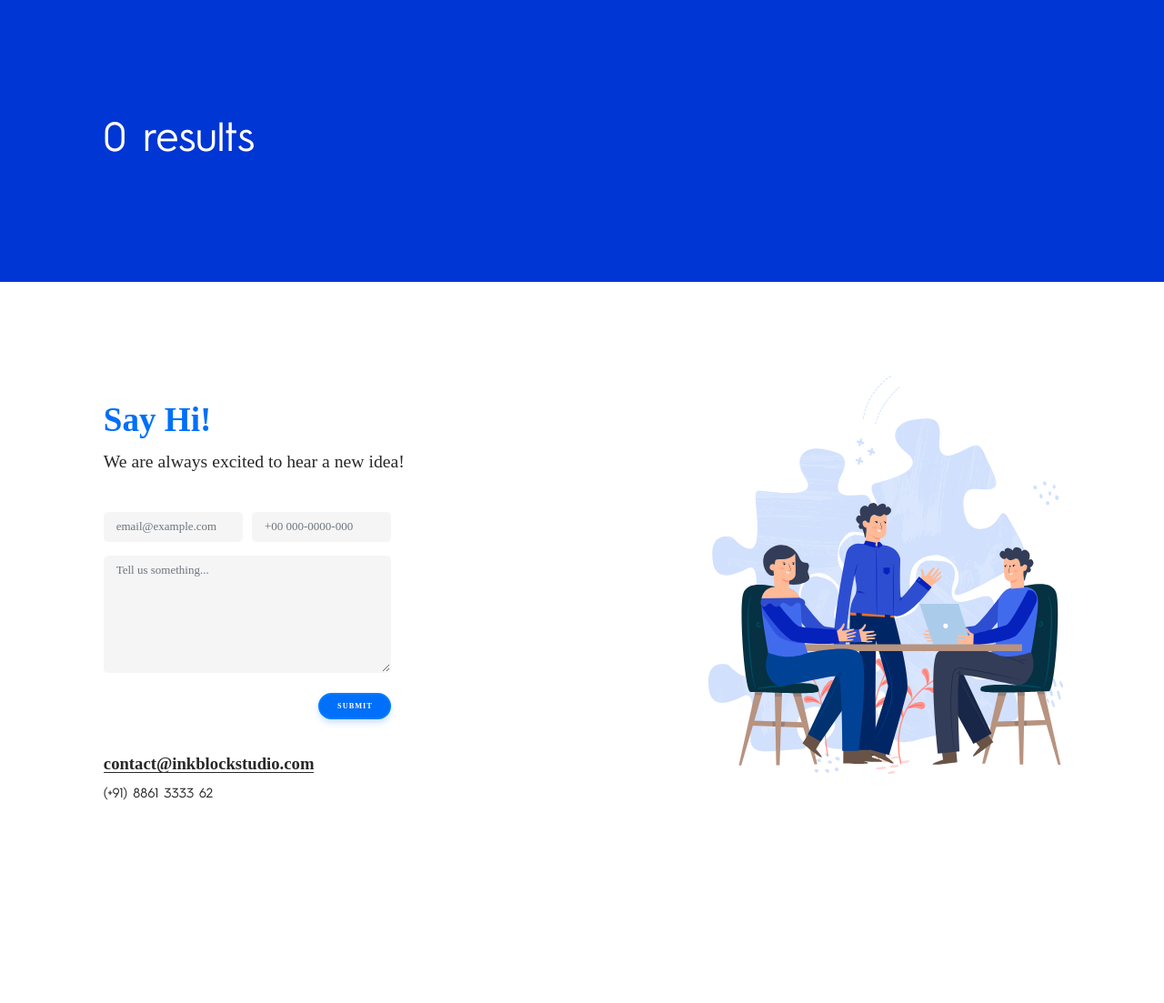
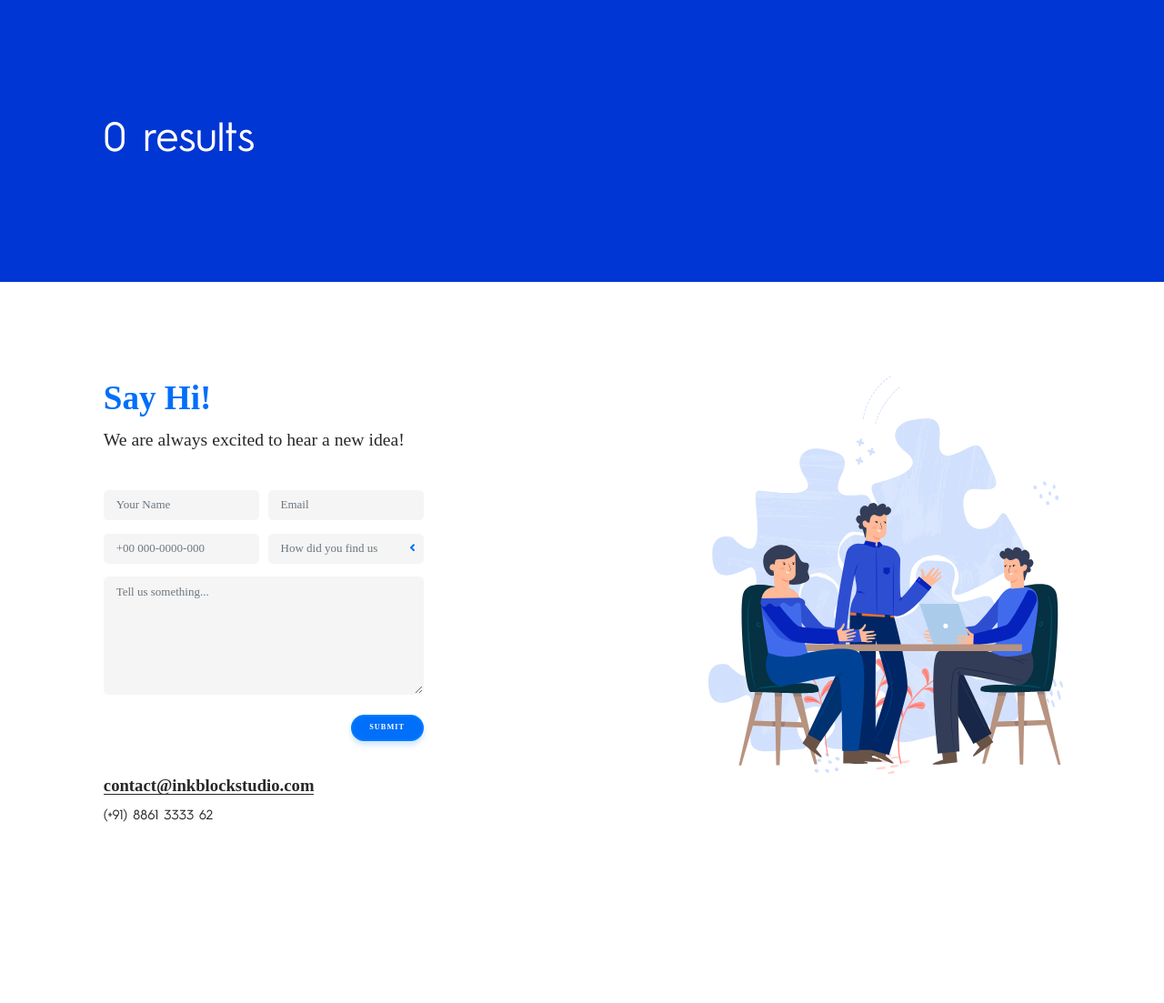
Before and after one commit to vishalsaini17/inkblock, a PHP site: page / in a window 1280 px wide. Shown: the part 1587-2690 px from the top of the page at 91% size. Run offline with PHP 8.4, Linux system fonts and the light colour scheme; data that the repository does not hold is empty; some libraries are stand-ins or nearby versions; some web fonts are replaced.

Commit message:
get pull

```diff
--- a/assets/css/style.css
+++ b/assets/css/style.css
@@ -890,7 +890,10 @@ a.nav-link:hover::before {
 }
 
 .contact-form .form-control:focus {
-    box-shadow: 0 0 0 0.2rem rgba(191, 191, 191, 0.25);
+    border: 1px solid #006FF9;
+    /* box-shadow: 0 0 0 0.2rem rgba(191, 191, 191, 0.25); */
+    box-shadow: none;
+    background-color: #ffffff;
 }
 
 .contact-form .form-group>textarea {
@@ -925,6 +928,72 @@ a.nav-link:hover::before {
 
 .contact-form-btn p {
     font-size: 1.15vw;
+}
+
+/* .form-menu{
+    padding-right: 25px !important;
+    background-image: url('../img/angle-left-solid.svg');
+    background-repeat: no-repeat;
+    background-position: center right calc(.375em + .1875rem);
+    background-size: calc(.75em + .375rem) calc(.75em + .375rem);
+} */
+.form-menu{
+    position: relative;
+    align-items: center;
+}
+
+.form-menu i{
+    position: absolute;
+    right: 0.7vw;
+    color: rgba(0, 111, 249, 1);
+    font-size: 1vw;
+    transition: all 0.1s ease-in;
+    -webkit-transition: all 0.1s ease-in;
+    -moz-transition: all 0.1s ease-in;
+    -ms-transition: all 0.1s ease-in;
+    -o-transition: all 0.1s ease-in;
+}
+
+.form-menu-list{
+    border: none;
+    padding: 0px;
+    box-shadow: 0px 4px 10px #00000029;
+    background-color: #ffffff;
+    position: absolute;
+    left: 5px !important;
+    right: 5px !important;
+    z-index: 1;
+    min-width: auto;
+
+}
+
+.contact-form .form-control:focus .form-menu-list{
+    display: block;
+}
+
+.form-menu-list option{
+    list-style-type: none;
+    display: block;
+}
+
+.form-menu-list a{
+    color: #1F2024;
+    text-decoration: none;
+    font-size: 0.79vw;
+    display: block;
+    padding: 0.4vw 0.5vw;
+}
+
+.form-menu-list a:hover{
+    background-color: rgba(0, 111, 249, 0.2);
+}
+
+.form-group[aria-expanded="true"] .form-menu>i{
+    transform: rotate(-90deg);
+    -webkit-transform: rotate(-90deg);
+    -moz-transform: rotate(-90deg);
+    -ms-transform: rotate(-90deg);
+    -o-transform: rotate(-90deg);
 }
 
 /* footer */
--- a/assets/js/main.js
+++ b/assets/js/main.js
@@ -766,4 +766,15 @@ $(document).ready(function(){
     }
    });
 
+
+
+
+// form drop-down menu
+$('.form-menu-list a').click(function(){
+  var secleted_value = $(this).text();
+  $('.form-menu>input').val(secleted_value);
 })
+
+
+
+})
--- a/index.php
+++ b/index.php
@@ -144,16 +144,38 @@
             <h4 class="say-hi">Say Hi!</h4>
             <p class="contact-subtitle">We are always excited to hear a new idea!</p>
 
-            <form action="#" class="col-12 col-lg-9 px-0 pt-4" id="contact-form" name="myForm">
+            <form action="#" class="col-12 col-lg-10 px-0 pt-4" id="contact-form" name="myForm">
               <div class="form-row contact-form">
                 <div class="col-12 col-md-6 form-group">
-                  <input type="text" class="form-control email-input" placeholder="email@example.com" name="from_email">
+                  <input type="number" class="form-control" placeholder="Your Name">
+                  <div class="invalid-tooltip">
+                      Enter Your name.
+                    </div>
+                </div>
+                <div class="col-12 col-md-6 form-group">
+                  <input type="text" class="form-control email-input" placeholder="Email" name="from_email">
                   <div class="invalid-tooltip">
                       Please enter valid email address.
                     </div>
                 </div>
                 <div class="col-12 col-md-6 form-group">
                   <input type="number" class="form-control phone-number" placeholder="+00 000-0000-000" name="phone_no" id="phone_no" >
+                  <div class="invalid-tooltip">
+                      Please enter valid phone number.
+                    </div>
+                </div>
+                <div class="col-12 col-md-6 form-group" data-toggle="dropdown">
+                  <div class="d-flex form-menu">
+                  <input type="text" class="form-control" placeholder="How did you find us">
+                  <i class="fas fa-angle-left"></i>
+                  </div>
+                  <ul class="form-menu-list dropdown-menu" id="exampleFormControlSelect1">
+                    <li><a class="dropdown-item" href="#"> Mouth of word (Friend, Refer..) </a></li>
+                    <li><a class="dropdown-item" href="#"> instagram </a></li>
+                    <li><a class="dropdown-item" href="#"> Facebook </a></li>
+                    <li><a class="dropdown-item" href="#"> Behance </a></li>
+                    <li><a class="dropdown-item" href="#"> Dribbble </a></li>
+                  </ul>
                   <div class="invalid-tooltip">
                       Please enter valid phone number.
                     </div>
```
Also changed, not shown: .htaccess (deleted), assets/img/angle-left-solid.svg (added).
